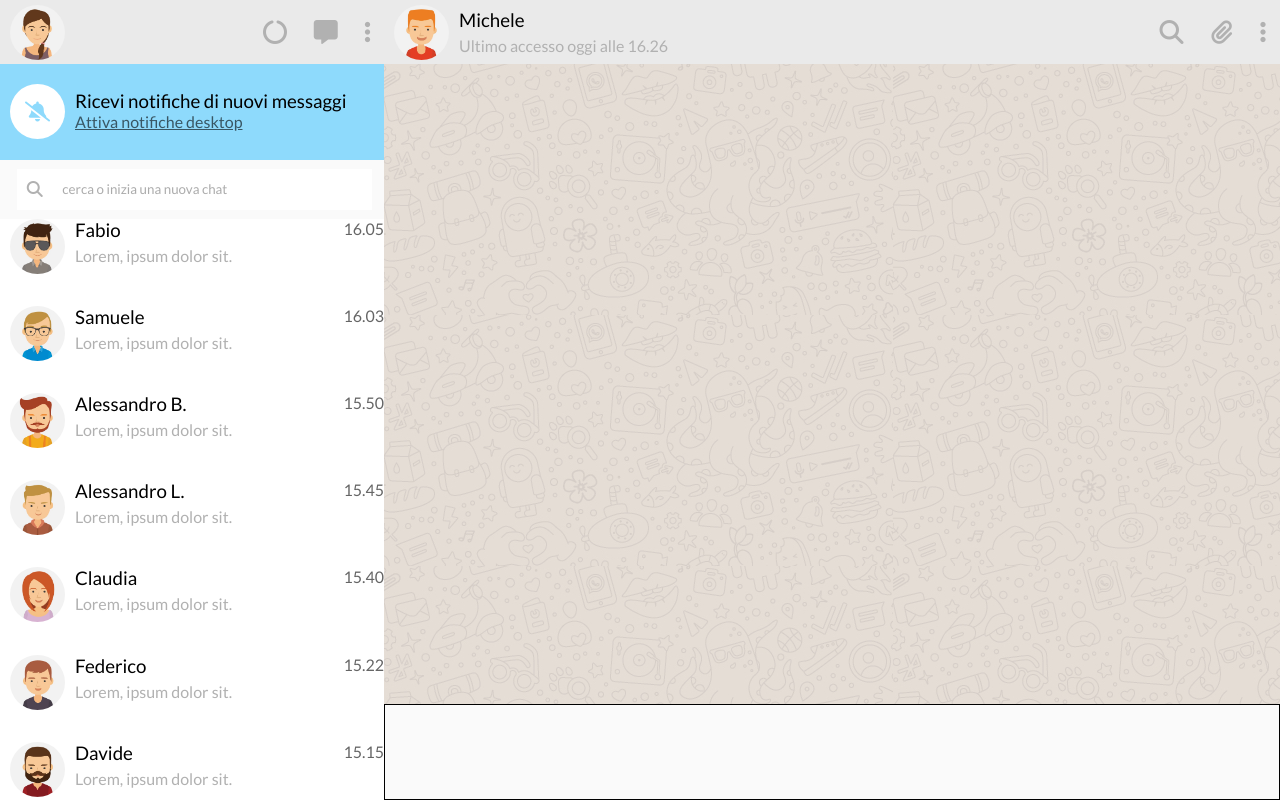
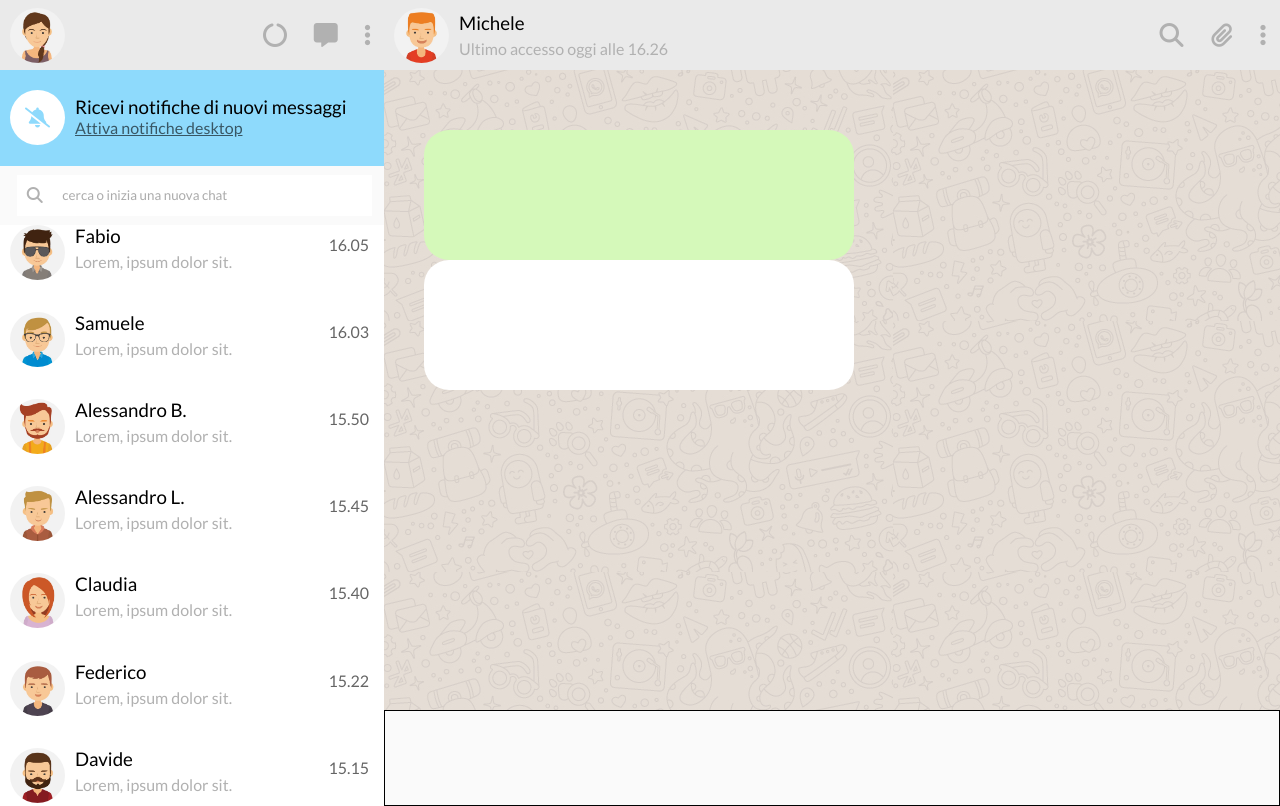
Before and after one commit to saranazli/html-css-boolzapp, a plain HTML site: page index.html in a window 1280 px wide. Drawn offline with Linux system fonts and the light colour scheme.

Commit message:
[add] chat

```diff
--- a/index.html
+++ b/index.html
@@ -350,7 +350,16 @@
 
         <div class="col right down">
 
-          <div class="talk-section ">
+          <div class="talk-section flex">
+
+            <div class="sent msg">
+
+            </div>
+
+            <div class="received msg">
+
+
+            </div>
 
           </div>
 
--- a/style/mainn.css
+++ b/style/mainn.css
@@ -5,6 +5,8 @@
   --azur-color: rgba(142,218,252,255);
   --light-grey: rgba(250,250,250,255);
   --dark-grey: rgba(177,177,177,255);
+  --sent-msg: rgba(213,249,186,255);
+  --received: rgba(255,255,255,255);
 }
 
 *{
@@ -106,7 +108,7 @@ main{
 
 .row.head{
   background-color: var(--grey-head);
-  height: 8%;
+  height: 70px;
   width: 100%;
 }
 
@@ -162,6 +164,8 @@ main{
   height: 87%;
   width: 100%;
   overflow-y: scroll;
+  padding: 60px 40px;
+  flex-direction: column;
 }
 
 .write-section{
@@ -181,6 +185,8 @@ h4.who-access{
   width: 15%;
 }
 
+  /* --- */
+
 .notice-bell{
   color: var(--azur-color);
   font-size: 20px;
@@ -190,6 +196,8 @@ h4.notice-set{
   opacity: 0.6;
   text-decoration: underline;
 }
+
+  /* -- */
 
 .search-bar{
   width: 90%;
@@ -209,9 +217,33 @@ h4.notice-set{
   color: var(--dark-grey);
 }
 
+  /* ---- */
+
 .time{
   opacity: 0.6;
+  padding-right: 15px;
+  padding-top: 10px;
 }
+
+  /* ----- */
+
+.msg{
+  width: 430px;
+  height: 130px;
+  border-radius: 25px;
+}
+
+.sent.msg{
+  background-color: var(--sent-msg);
+}
+
+.received.msg{
+  background-color: var(--received);
+}
+
+
+
+
 
 /* MEDIA QUERY */
 
```
